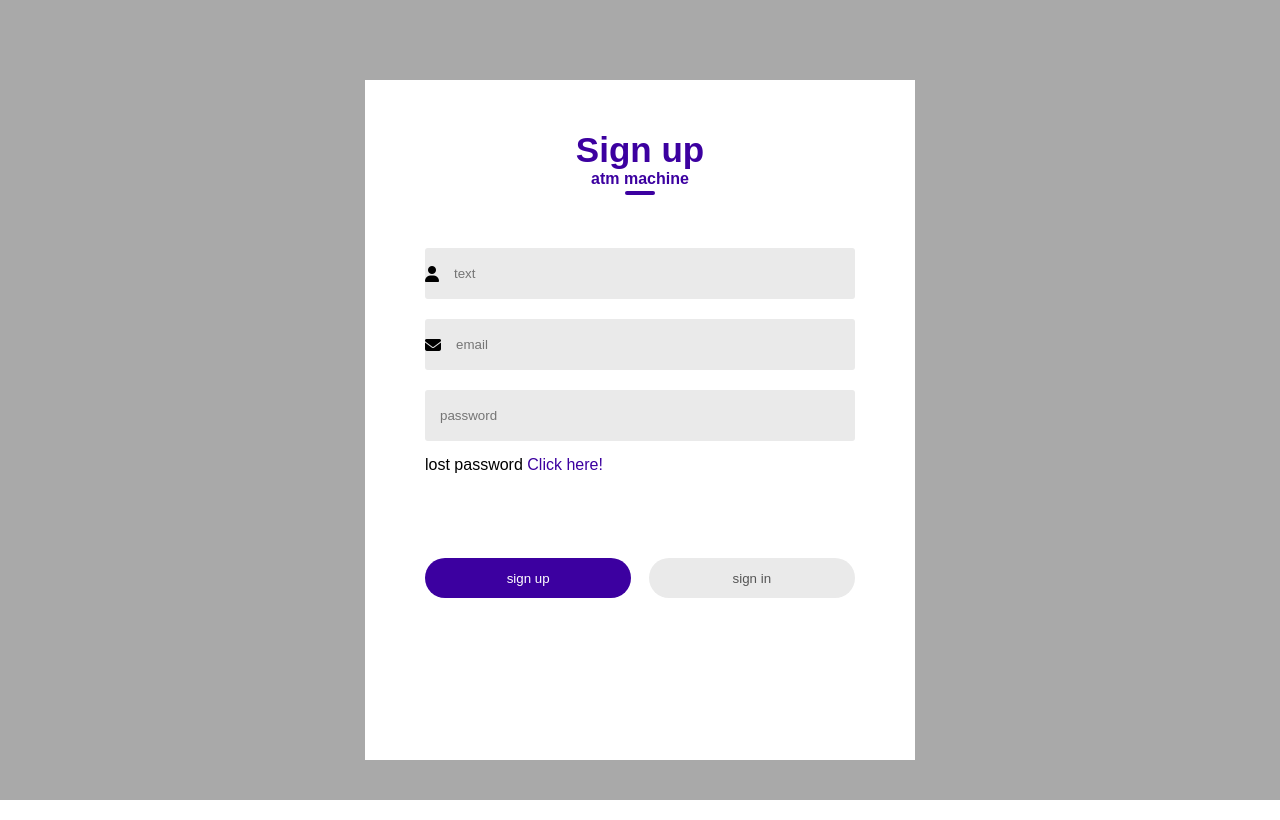
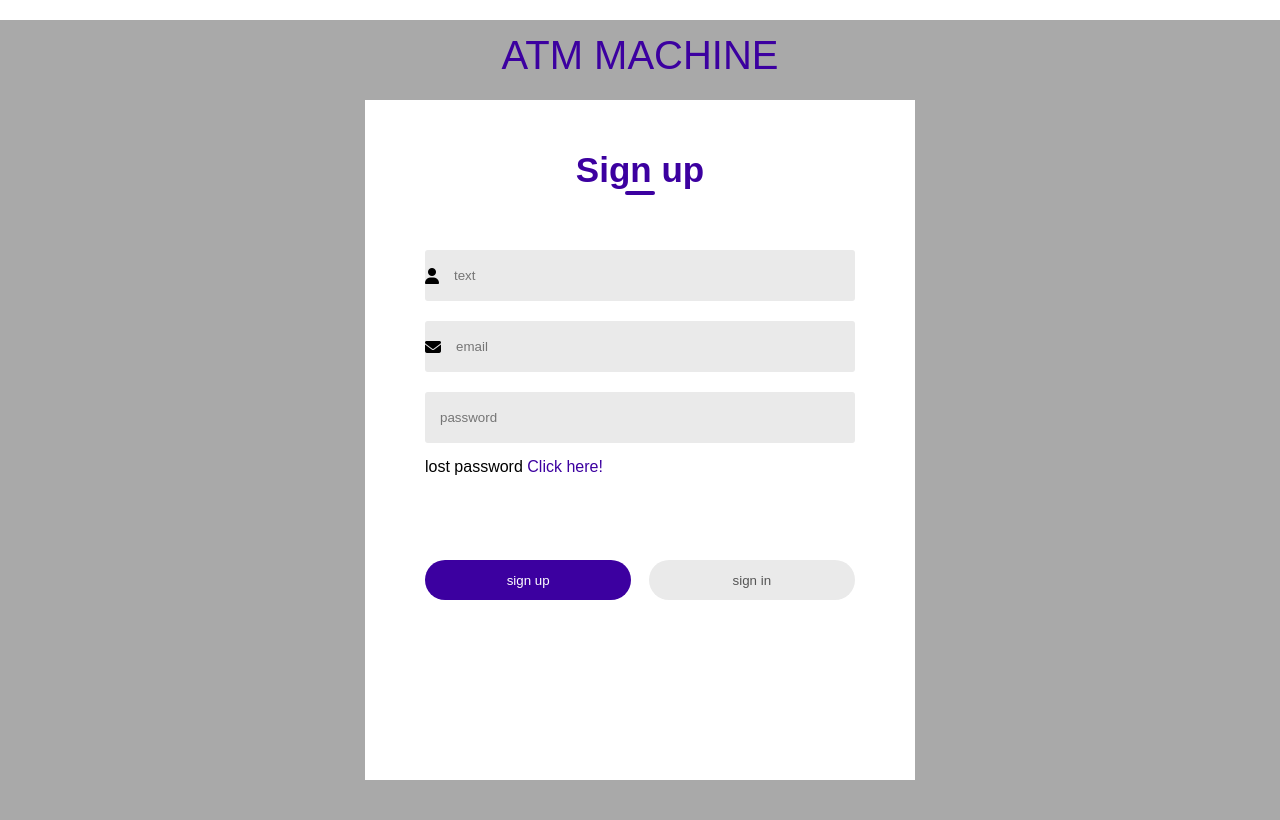
Before and after one commit to nwonye-dubby/test, a plain HTML site: page index.html in a window 1280 px wide. Drawn offline with Linux system fonts and the light colour scheme; some icons are missing.

Commit message:
i edited the title

```diff
--- a/index.html
+++ b/index.html
@@ -13,11 +13,9 @@
   </head>
   <body>
     <div class="container">
+      <div class="title2">ATM MACHINE</div>
       <div class="form-box">
-        <h1 id="title">
-          Sign up
-          <p>atm machine</p>
-        </h1>
+        <h1 id="title">Sign up</h1>
         <form>
           <div class="input-group">
             <div class="input-field" id="nameField">
--- a/style.css
+++ b/style.css
@@ -147,3 +147,10 @@ form p a {
 .container button:disabled:hover {
   background: #eaeaea;
 }
+.title2 {
+  color: #3c00a0;
+  text-align: center;
+  top: 60px;
+  padding: 1%;
+  font-size: 250%;
+}
```
